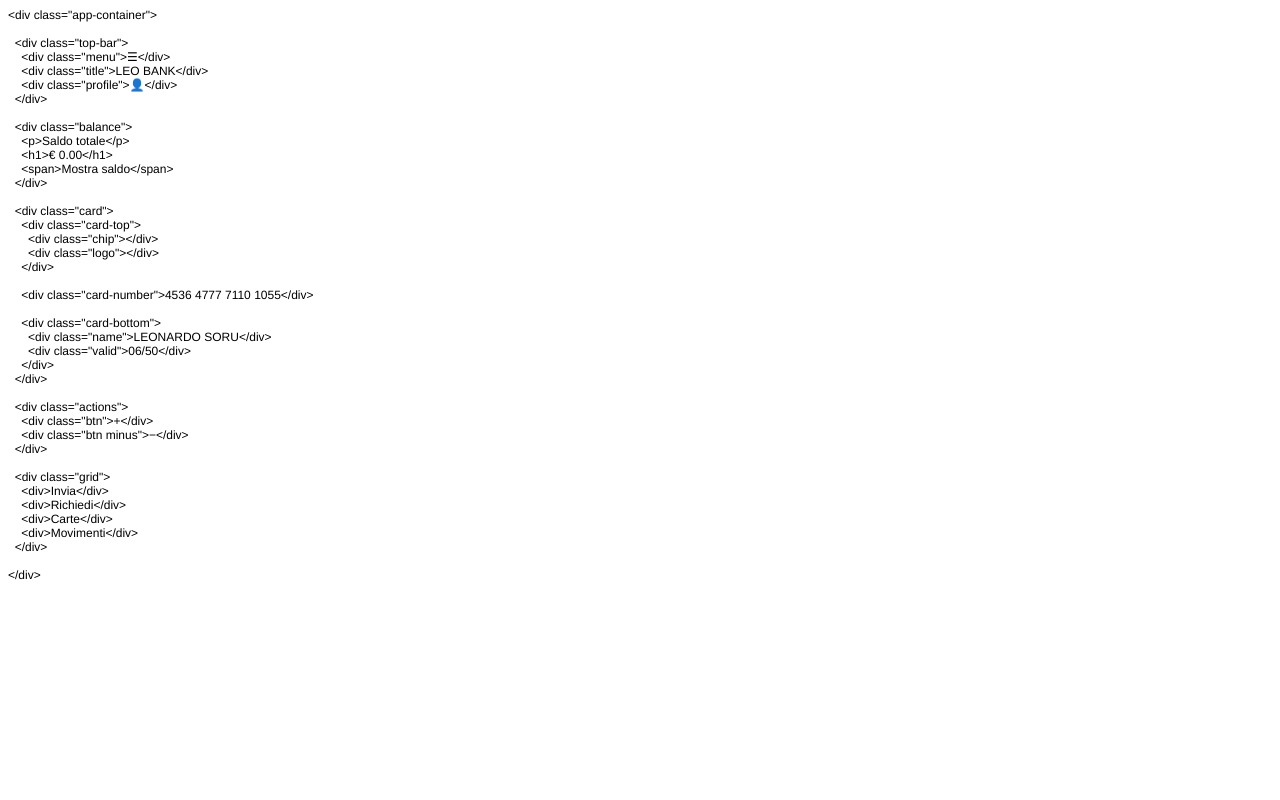
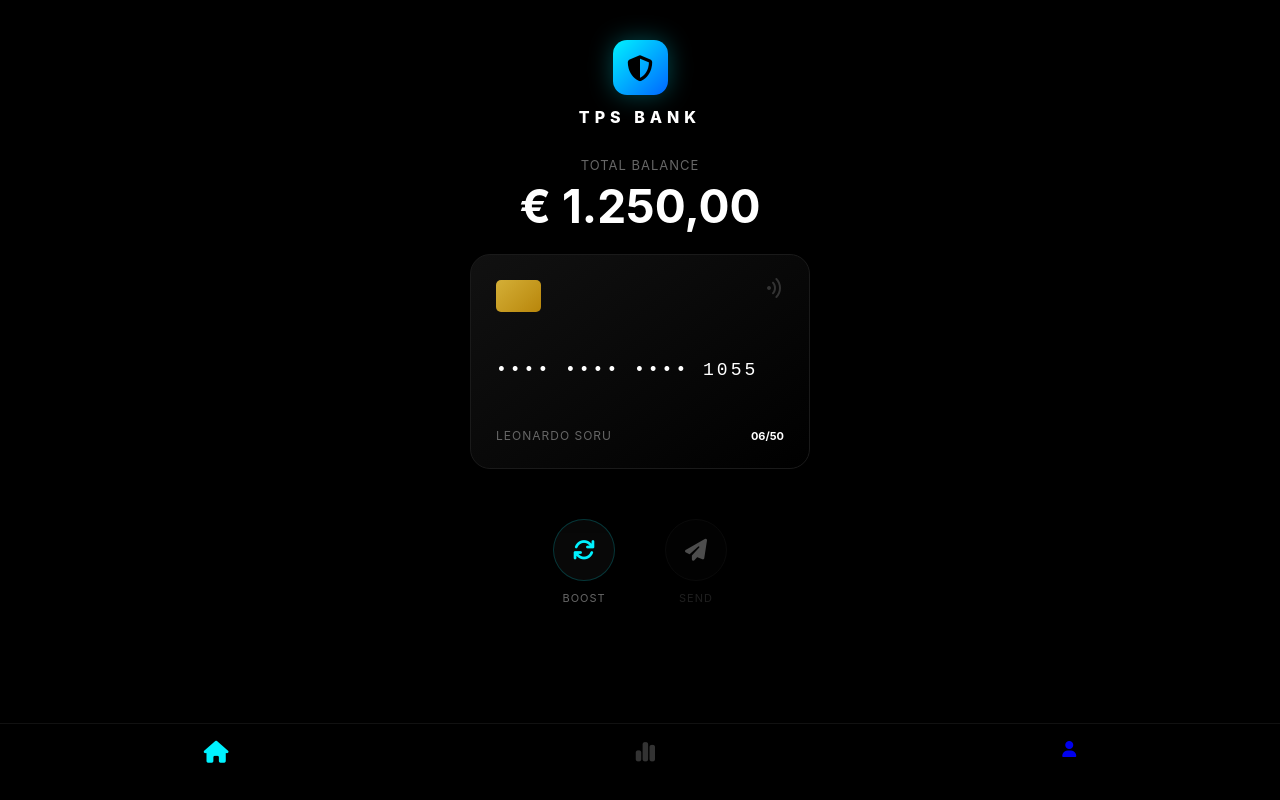
Before and after one commit to delta-bank/tania, a plain HTML site: page index.html in a window 1280 px wide. Drawn offline with Linux system fonts and the light colour scheme.

Commit message:
Update index.html

```diff
--- a/index.html
+++ b/index.html
@@ -1,57 +1,182 @@
-<!DOCTYPE html PUBLIC "-//W3C//DTD HTML 4.01//EN" "http://www.w3.org/TR/html4/strict.dtd">
-<html>
+<!DOCTYPE html>
+<html lang="it">
 <head>
-  <meta http-equiv="Content-Type" content="text/html; charset=utf-8">
-  <meta http-equiv="Content-Style-Type" content="text/css">
-  <title></title>
-  <meta name="Generator" content="Cocoa HTML Writer">
-  <meta name="CocoaVersion" content="2685.5">
-  <style type="text/css">
-    p.p1 {margin: 0.0px 0.0px 0.0px 0.0px; font: 12.0px Helvetica}
-    p.p2 {margin: 0.0px 0.0px 0.0px 0.0px; font: 12.0px Helvetica; min-height: 14.0px}
-  </style>
+    <meta charset="UTF-8">
+    <meta name="viewport" content="width=device-width, initial-scale=1.0, maximum-scale=1.0, user-scalable=no">
+    <title>TPS BANK</title>
+    <link rel="stylesheet" href="https://cdnjs.cloudflare.com/ajax/libs/font-awesome/6.4.0/css/all.min.css">
+    <style>
+        :root {
+            --bg: #000000;
+            --card-bg: #0a0a0a;
+            --accent: #00f2ff;
+            --text-dim: #666;
+        }
+
+        * { margin: 0; padding: 0; box-sizing: border-box; -webkit-tap-highlight-color: transparent; }
+
+        body {
+            background-color: var(--bg);
+            color: white;
+            font-family: -apple-system, BlinkMacSystemFont, "Segoe UI", Roboto, sans-serif;
+            height: 100vh;
+            display: flex;
+            flex-direction: column;
+            overflow: hidden;
+        }
+
+        /* BRAND & LOGO SECTION */
+        .brand-header {
+            padding: 40px 20px 10px;
+            display: flex;
+            flex-direction: column;
+            align-items: center;
+            gap: 12px;
+        }
+
+        .tps-logo-box {
+            width: 55px;
+            height: 55px;
+            background: linear-gradient(135deg, var(--accent), #0066ff);
+            border-radius: 14px;
+            display: flex;
+            align-items: center;
+            justify-content: center;
+            font-size: 26px;
+            color: #000;
+            box-shadow: 0 0 25px rgba(0, 242, 255, 0.3);
+        }
+
+        .brand-name {
+            font-size: 16px;
+            font-weight: 800;
+            letter-spacing: 5px;
+            color: white;
+        }
+
+        /* SALDO */
+        .balance-section {
+            padding: 20px;
+            text-align: center;
+        }
+        .label { color: var(--text-dim); font-size: 13px; text-transform: uppercase; letter-spacing: 1px; }
+        .balance { font-size: 46px; font-weight: 700; margin-top: 5px; }
+
+        /* CONTENT AREA */
+        .main { flex: 1; padding: 0 25px; display: flex; flex-direction: column; align-items: center; }
+
+        /* TESSERA MODERNA */
+        .card {
+            width: 100%;
+            max-width: 340px;
+            aspect-ratio: 1.58 / 1;
+            background: linear-gradient(145deg, #111, #000);
+            border-radius: 20px;
+            padding: 25px;
+            position: relative;
+            display: flex;
+            flex-direction: column;
+            justify-content: space-between;
+            border: 1px solid #1a1a1a;
+            box-shadow: 0 15px 40px rgba(0,0,0,0.6);
+        }
+
+        .card-chip {
+            width: 45px;
+            height: 32px;
+            background: linear-gradient(135deg, #d4af37, #b8860b);
+            border-radius: 5px;
+        }
+
+        .card-number { font-size: 18px; letter-spacing: 3px; color: #fff; font-family: monospace; }
+
+        .card-bottom { display: flex; justify-content: space-between; align-items: flex-end; }
+        .card-name-txt { font-size: 12px; letter-spacing: 1px; text-transform: uppercase; color: var(--text-dim); }
+
+        /* TASTI AZIONE */
+        .actions { display: flex; gap: 50px; margin-top: 50px; }
+        .btn-container { text-align: center; cursor: pointer; color: inherit; }
+
+        .btn-disabled { opacity: 0.3; cursor: default; }
+
+        .circle-icon {
+            width: 62px;
+            height: 62px;
+            border-radius: 50%;
+            background: #080808;
+            border: 1px solid #222;
+            display: flex;
+            align-items: center;
+            justify-content: center;
+            font-size: 22px;
+            margin-bottom: 10px;
+            transition: 0.2s;
+        }
+
+        .accent-color { color: var(--accent); border-color: rgba(0, 242, 255, 0.2); }
+        .btn-container:active:not(.btn-disabled) .circle-icon { transform: scale(0.9); background: #111; }
+
+        /* BOTTOM NAV */
+        .nav-bar {
+            margin-top: auto;
+            background: #000;
+            display: flex;
+            justify-content: space-around;
+            padding: 15px 0 35px;
+            border-top: 1px solid #111;
+        }
+        .nav-link { color: #333; text-decoration: none; font-size: 22px; }
+        .active-link { color: var(--accent); }
+
+    </style>
 </head>
 <body>
-<p class="p1">&lt;div class="app-container"&gt;</p>
-<p class="p2"><br></p>
-<p class="p1"><span class="Apple-converted-space">  </span>&lt;div class="top-bar"&gt;</p>
-<p class="p1"><span class="Apple-converted-space">    </span>&lt;div class="menu"&gt;☰&lt;/div&gt;</p>
-<p class="p1"><span class="Apple-converted-space">    </span>&lt;div class="title"&gt;LEO BANK&lt;/div&gt;</p>
-<p class="p1"><span class="Apple-converted-space">    </span>&lt;div class="profile"&gt;👤&lt;/div&gt;</p>
-<p class="p1"><span class="Apple-converted-space">  </span>&lt;/div&gt;</p>
-<p class="p2"><br></p>
-<p class="p1"><span class="Apple-converted-space">  </span>&lt;div class="balance"&gt;</p>
-<p class="p1"><span class="Apple-converted-space">    </span>&lt;p&gt;Saldo totale&lt;/p&gt;</p>
-<p class="p1"><span class="Apple-converted-space">    </span>&lt;h1&gt;€ 0.00&lt;/h1&gt;</p>
-<p class="p1"><span class="Apple-converted-space">    </span>&lt;span&gt;Mostra saldo&lt;/span&gt;</p>
-<p class="p1"><span class="Apple-converted-space">  </span>&lt;/div&gt;</p>
-<p class="p2"><br></p>
-<p class="p1"><span class="Apple-converted-space">  </span>&lt;div class="card"&gt;</p>
-<p class="p1"><span class="Apple-converted-space">    </span>&lt;div class="card-top"&gt;</p>
-<p class="p1"><span class="Apple-converted-space">      </span>&lt;div class="chip"&gt;&lt;/div&gt;</p>
-<p class="p1"><span class="Apple-converted-space">      </span>&lt;div class="logo"&gt;&lt;/div&gt;</p>
-<p class="p1"><span class="Apple-converted-space">    </span>&lt;/div&gt;</p>
-<p class="p2"><br></p>
-<p class="p1"><span class="Apple-converted-space">    </span>&lt;div class="card-number"&gt;4536 4777 7110 1055&lt;/div&gt;</p>
-<p class="p2"><br></p>
-<p class="p1"><span class="Apple-converted-space">    </span>&lt;div class="card-bottom"&gt;</p>
-<p class="p1"><span class="Apple-converted-space">      </span>&lt;div class="name"&gt;LEONARDO SORU&lt;/div&gt;</p>
-<p class="p1"><span class="Apple-converted-space">      </span>&lt;div class="valid"&gt;06/50&lt;/div&gt;</p>
-<p class="p1"><span class="Apple-converted-space">    </span>&lt;/div&gt;</p>
-<p class="p1"><span class="Apple-converted-space">  </span>&lt;/div&gt;</p>
-<p class="p2"><br></p>
-<p class="p1"><span class="Apple-converted-space">  </span>&lt;div class="actions"&gt;</p>
-<p class="p1"><span class="Apple-converted-space">    </span>&lt;div class="btn"&gt;+&lt;/div&gt;</p>
-<p class="p1"><span class="Apple-converted-space">    </span>&lt;div class="btn minus"&gt;−&lt;/div&gt;</p>
-<p class="p1"><span class="Apple-converted-space">  </span>&lt;/div&gt;</p>
-<p class="p2"><br></p>
-<p class="p1"><span class="Apple-converted-space">  </span>&lt;div class="grid"&gt;</p>
-<p class="p1"><span class="Apple-converted-space">    </span>&lt;div&gt;Invia&lt;/div&gt;</p>
-<p class="p1"><span class="Apple-converted-space">    </span>&lt;div&gt;Richiedi&lt;/div&gt;</p>
-<p class="p1"><span class="Apple-converted-space">    </span>&lt;div&gt;Carte&lt;/div&gt;</p>
-<p class="p1"><span class="Apple-converted-space">    </span>&lt;div&gt;Movimenti&lt;/div&gt;</p>
-<p class="p1"><span class="Apple-converted-space">  </span>&lt;/div&gt;</p>
-<p class="p2"><br></p>
-<p class="p1">&lt;/div&gt;</p>
+
+    <div class="brand-header">
+        <div class="tps-logo-box">
+            <i class="fa-solid fa-shield-halved"></i>
+        </div>
+        <div class="brand-name">TPS BANK</div>
+    </div>
+
+    <div class="balance-section">
+        <p class="label">Total Balance</p>
+        <h1 class="balance">€ 1.250,00</h1>
+    </div>
+
+    <main class="main">
+        <div class="card">
+            <div style="display: flex; justify-content: space-between; align-items: flex-start;">
+                <div class="card-chip"></div>
+                <i class="fa-solid fa-wifi" style="transform: rotate(90deg); color: #333;"></i>
+            </div>
+
+            <div class="card-number">•••• •••• •••• 1055</div>
+
+            <div class="card-bottom">
+                <p class="card-name-txt">LEONARDO SORU</p>
+                <p style="font-size: 11px; font-weight: bold;">06/50</p>
+            </div>
+        </div>
+
+        <div class="actions">
+            <div class="btn-container" onclick="location.reload()">
+                <div class="circle-icon accent-color"><i class="fa-solid fa-arrows-rotate"></i></div>
+                <p class="label" style="font-size: 11px;">Boost</p>
+            </div>
+
+            <div class="btn-container btn-disabled">
+                <div class="circle-icon"><i class="fa-solid fa-paper-plane"></i></div>
+                <p class="label" style="font-size: 11px;">Send</p>
+            </div>
+        </div>
+    </main>
+
+    <nav class="nav-bar">
+        <a href="#" class="nav-link active-link"><i class="fa-solid fa-house"></i></a>
+        <a href="#" class="nav-link"><i class="fa-solid fa-chart-simple"></i></a>
+        <a href="#" class="nav-item"><i class="fa-solid fa-user"></i></a>
+    </nav>
+
 </body>
 </html>
```
